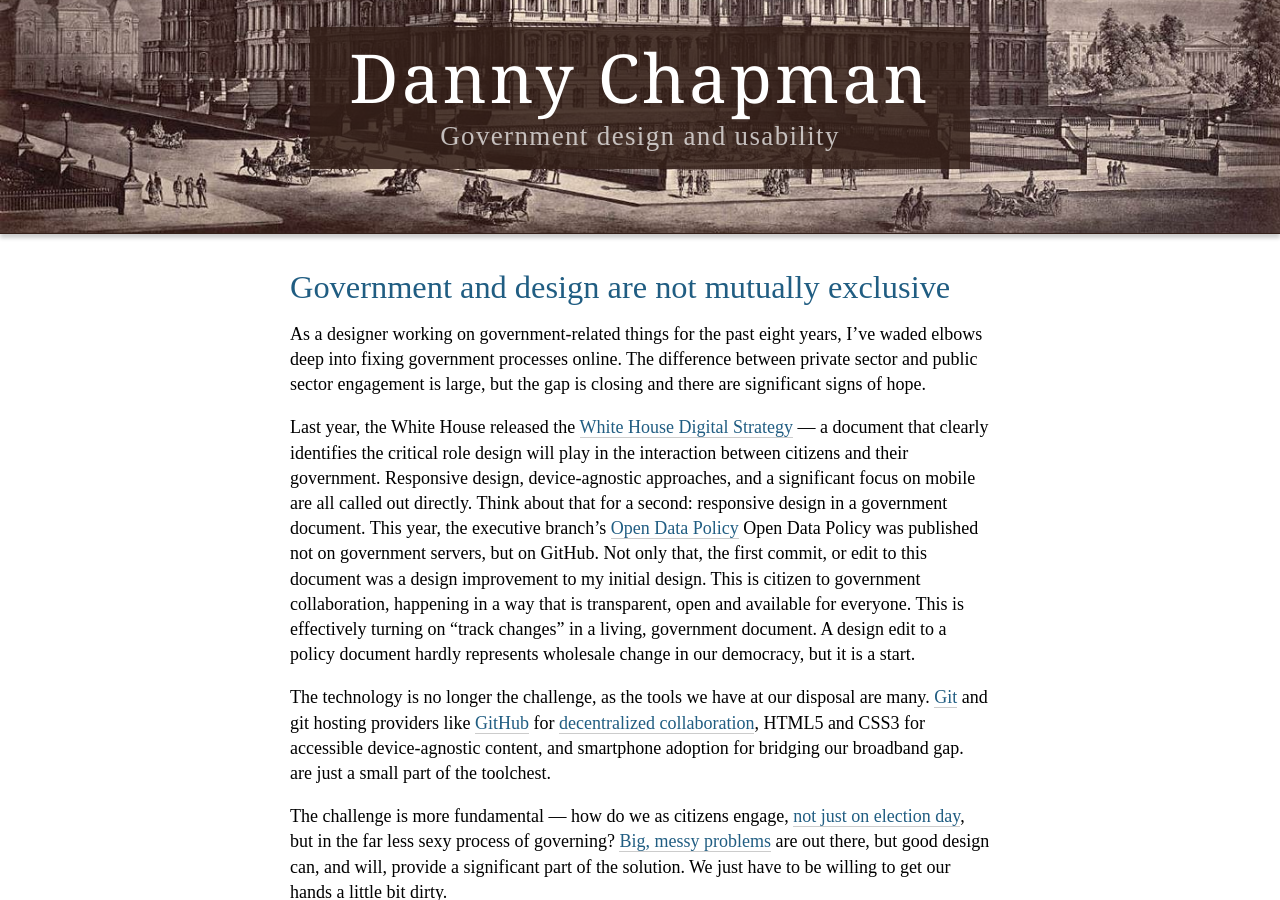
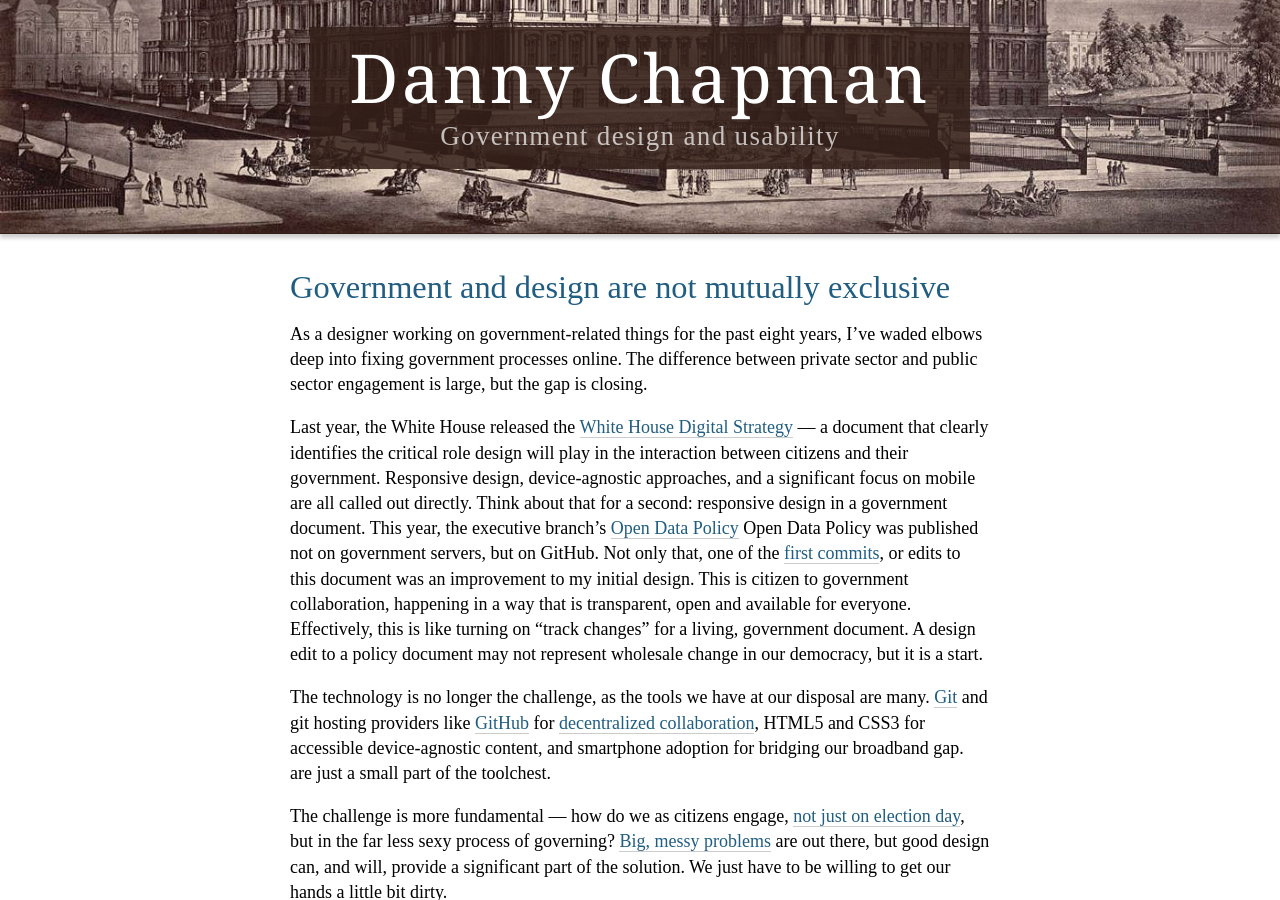
Before and after one commit to dannychapman/dannychapman.github.io, a Jekyll site: the page built from _posts/2013-06-10-government-design.md, in a window 1280 px wide and 900 px high. Built offline with Jekyll 4.4.1, drawn with Linux system fonts in a browser that asks for light colours; comment, search, counter and statistics services are not loaded.

Commit message:
Yet more post edits.

```diff
--- a/_posts/2013-06-10-government-design.md
+++ b/_posts/2013-06-10-government-design.md
@@ -11,9 +11,11 @@ tags:
 published: true
 ---
 
-As a designer working on government-related things for the past eight years, I’ve waded elbows deep into fixing government processes online. The difference between private sector and public sector engagement is large, but the gap is closing and there are significant signs of hope.
 
-Last year, the White House released the [White House Digital Strategy](http://www.whitehouse.gov/sites/default/files/omb/egov/digital-government/digital-government.html) — a document that clearly identifies the critical role design will play in the interaction between citizens and their government. Responsive design, device-agnostic approaches, and a significant focus on mobile are all called out directly. Think about that for a second: responsive design in a government document. This year, the executive branch’s [Open Data Policy](http://project-open-data.github.io/) Open Data Policy was published not on government servers, but on GitHub. Not only that, the first commit, or edit to this document was a design improvement to my initial design. This is citizen to government collaboration, happening in a way that is transparent, open and available for everyone. This is effectively turning on "track changes" in a living, government document. A design edit to a policy document hardly represents wholesale change in our democracy, but it is a start.
+
+As a designer working on government-related things for the past eight years, I’ve waded elbows deep into fixing government processes online. The difference between private sector and public sector engagement is large, but the gap is closing.
+
+Last year, the White House released the [White House Digital Strategy](http://www.whitehouse.gov/sites/default/files/omb/egov/digital-government/digital-government.html) — a document that clearly identifies the critical role design will play in the interaction between citizens and their government. Responsive design, device-agnostic approaches, and a significant focus on mobile are all called out directly. Think about that for a second: responsive design in a government document. This year, the executive branch’s [Open Data Policy](http://project-open-data.github.io/) Open Data Policy was published not on government servers, but on GitHub. Not only that, one of the [first commits](https://github.com/project-open-data/project-open-data.github.io/pull/13), or edits to this document was an improvement to my initial design. This is citizen to government collaboration, happening in a way that is transparent, open and available for everyone. Effectively, this is like turning on "track changes" for a living, government document. A design edit to a policy document may not represent wholesale change in our democracy, but it is a start.
 
 The technology is no longer the challenge, as the tools we have at our disposal are many. [Git](http://git-scm.com/)
  and git hosting providers like [GitHub](http://www.github.com/) for [decentralized collaboration](http://www.ted.com/talks/clay_shirky_how_the_internet_will_one_day_transform_government.html), HTML5 and CSS3 for accessible device-agnostic content, and smartphone adoption for bridging our broadband gap. are just a small part of the toolchest.
```
Also changed, not shown: 8 other files.
